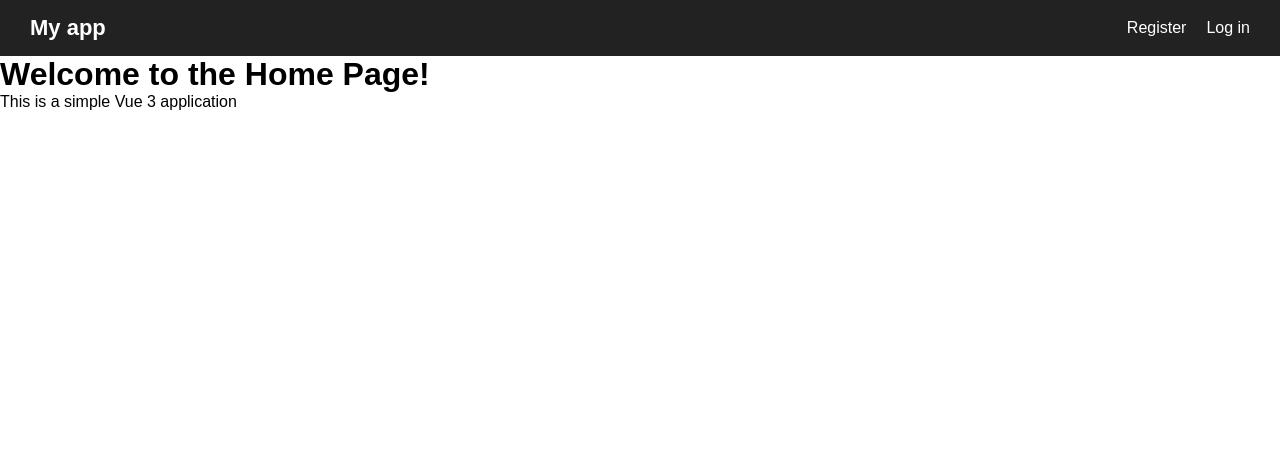
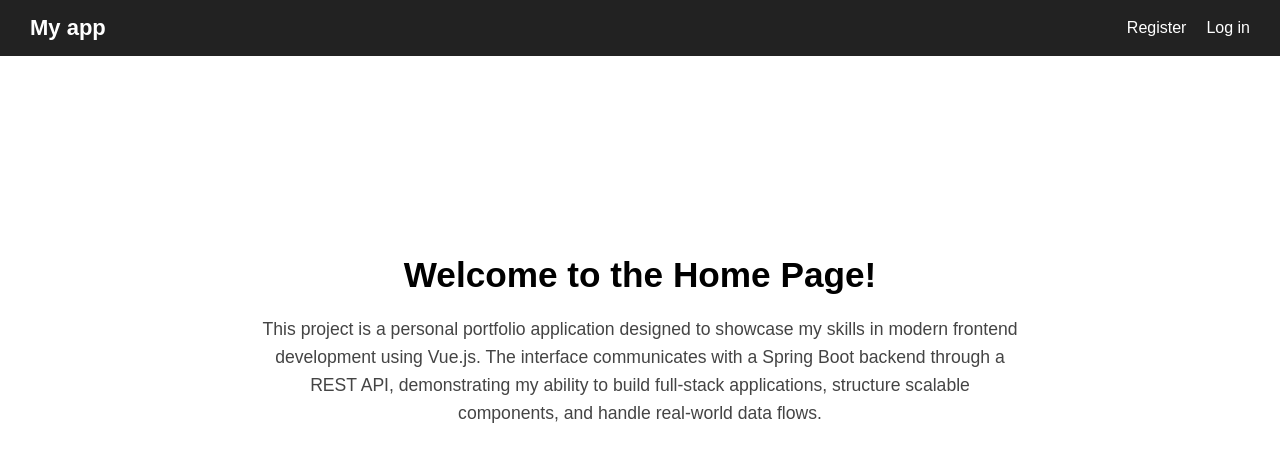
Before and after one commit to RedouaneTak/vue-simple-authentication, a Vue app: page /home in a window 1280 px wide. Shown: the top 462 px of the page. Built offline with nearby package versions, Linux system fonts and the light colour scheme; the HTML template or start-up script is replaced by a standard one.

Commit message:
HomePage css and paragraph to introduce the project

```diff
--- a/src/pages/HomePage.vue
+++ b/src/pages/HomePage.vue
@@ -1,6 +1,43 @@
 <script setup lang="ts"></script>
 
 <template>
-  <h1>Welcome to the Home Page!</h1>
-  <p> This is a simple Vue 3 application</p>
+  <main class="home-wrapper">
+    <div class="home-container">
+      <h1>Welcome to the Home Page!</h1>
+      <p>
+        This project is a personal portfolio application designed to showcase my skills in modern frontend development using Vue.js.
+        The interface communicates with a Spring Boot backend through a REST API, demonstrating my ability to build full-stack applications,
+        structure scalable components, and handle real-world data flows.
+      </p>
+    </div>
+  </main>
 </template>
+
+<style scoped>
+.home-wrapper {
+  min-height: calc(100vh - 70px); /* hauteur du header */
+  display: flex;
+  justify-content: center;
+  align-items: center;
+}
+
+.home-container {
+  text-align: center;
+  padding: 20px;
+  max-width: 800px;
+  width: 100%;
+
+  transform: translateY(-80px);
+}
+
+h1 {
+  margin-bottom: 20px;
+  font-size: 2.2rem;
+}
+
+p {
+  line-height: 1.6;
+  font-size: 1.1rem;
+  color: #444;
+}
+</style>
```
